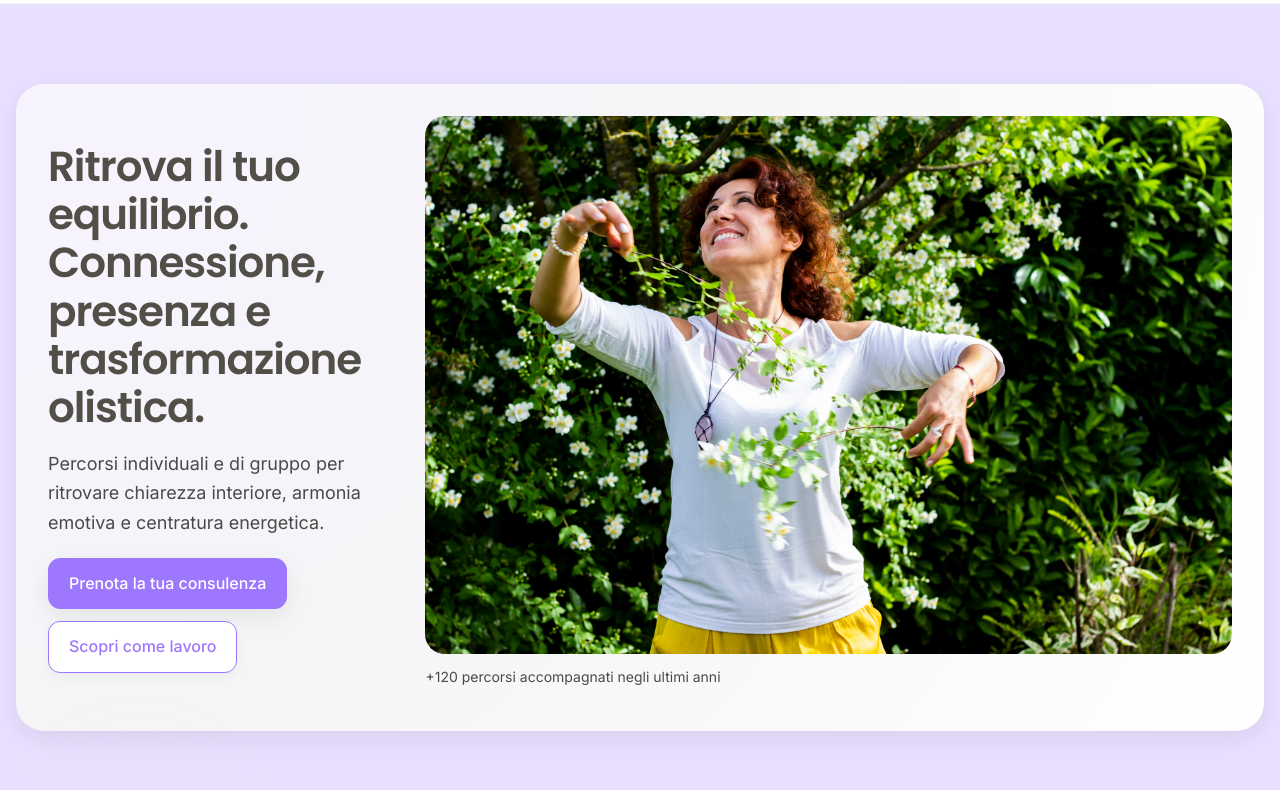
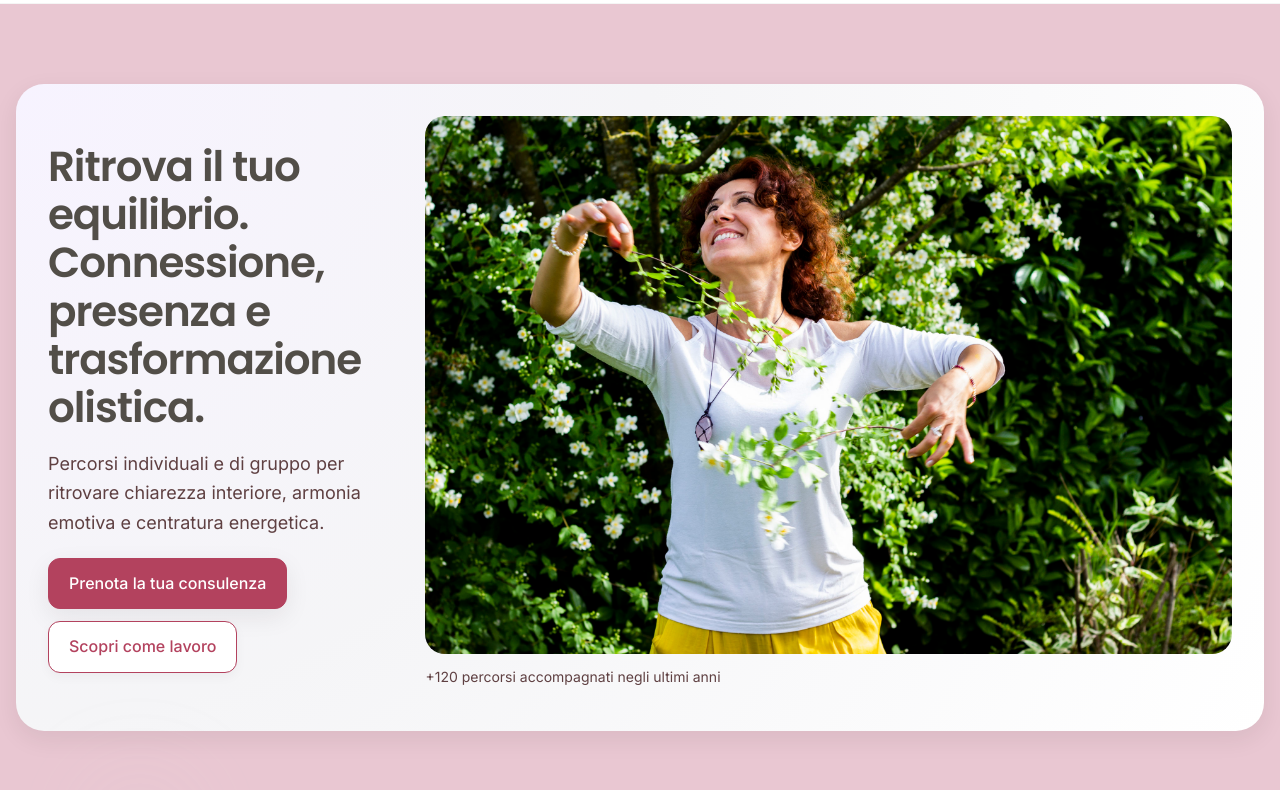
Before and after one commit to fpglanza/olistic-mash-site, a website built with Vite: page index.html in a window 1280 px wide. Shown: the part 63-853 px from the top of the page. Built offline with nearby package versions, Linux system fonts and the light colour scheme.

Commit message:
palette restyling vinaccia mode ON

```diff
--- a/assets/css/base.css
+++ b/assets/css/base.css
@@ -8,29 +8,41 @@
    ========================= */
 
 :root {
-  /* COLORI PRINCIPALI */
-  --color-primary: #9e77ff;
-  --color-primary-dark: #7a57e5;
-  --color-primary-light: #e9e0ff;
+  /* ----------------------------------------------- */
+  /* 🎨 PALETTE RESTYLE (OLISTIC MASH)               */
+  /* ----------------------------------------------- */
 
-  /* NEUTRALI */
-  --color-black: #1a1a1a;
-  --color-gray-700: #4a4a4a;
-  --color-gray-500: #7a7a7a;
-  --color-gray-300: #d9d9d9;
-  --color-gray-100: #f5f5f7;
-  --color-white: #ffffff;
+  /* COLORI PRINCIPALI (restyle) */
+  --color-primary: #B3425E;         /* Berry Crush – CTA principali */
+  --color-primary-dark: #8E3450;    /* Versione scura per hover */
+  --color-primary-light: #E9C7D2;   /* Versione chiara per badge/soft bg */
 
-  /* FEEDBACK */
+  /* ACCENT / HIGHLIGHT */
+  --color-accent: #ECB23E;          /* Sunflower Gold */
+  --color-accent-light: #F3C861;    /* Hover morbido */
+
+  /* TONI CALDI DI BASE */
+  --color-clay: #E3A55D;            /* Sunlit Clay – sfondi sezioni soft */
+  --color-almond: #D9977C;          /* Toasted Almond – cards, banner */
+
+  /* NEUTRALI (restyle su base calda) */
+  --color-black: #261415;           /* Testo principale, non nero puro */
+  --color-gray-700: #5F4042;        /* Testo secondario */
+  --color-gray-500: #967475;        /* Copy meno importante */
+  --color-gray-300: #F1CDB1;        /* Bordi soft */
+  --color-gray-100: #FFF1E6;        /* Background neutro */
+  --color-white: #FFFFFF;
+
+  /* FEEDBACK (lasciati invariati — già neutri) */
   --color-success: #43c285;
   --color-warning: #f5a623;
-  --color-error: #e35d6a;
+  --color-error:   #e35d6a;
 
   /* TYPO */
   --font-heading: "Poppins", system-ui, -apple-system, BlinkMacSystemFont, "Segoe UI", sans-serif;
   --font-body: "Inter", system-ui, -apple-system, BlinkMacSystemFont, "Segoe UI", sans-serif;
 
-  /* SPACING SCALE (4–80px) */
+  /* SPACING SCALE (immutata) */
   --space-4: 4px;
   --space-8: 8px;
   --space-12: 12px;
@@ -43,18 +55,23 @@
   --space-64: 64px;
   --space-80: 80px;
 
-  /* RADIUS & SHADOWS */
+  /* RADIUS & SHADOWS (immutati) */
   --radius-xs: 8px;
   --radius-sm: 12px;
   --radius-md: 16px;
   --radius-lg: 20px;
   --radius-pill: 999px;
 
-  --shadow-soft: 0 8px 24px rgba(26, 26, 26, 0.08);
-  --shadow-subtle: 0 4px 12px rgba(26, 26, 26, 0.04);
+  --shadow-soft: 0 8px 24px rgba(38, 20, 21, 0.08);
+  --shadow-subtle: 0 4px 12px rgba(38, 20, 21, 0.04);
 
   --container-max-width: 1120px;
+
+  /* EXTRA VARIABILI UTILI (nuove) */
+  --color-bg-soft: #FFF8F1;              /* Body background caldo */
+  --color-focus-ring: rgba(236,178,62,0.8); /* Focus ring accessibile */
 }
+
 
 /* =========================
    RESET / GLOBALI
```
